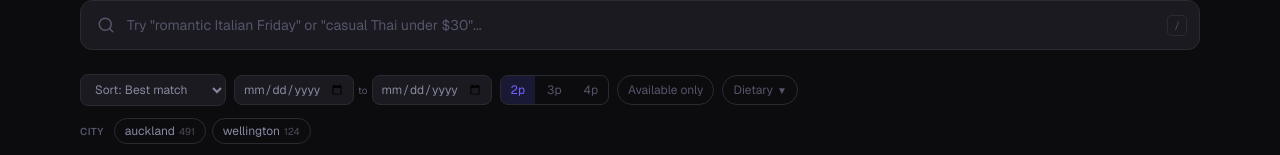
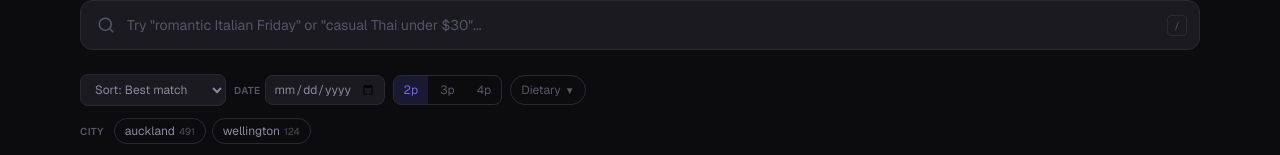
Before and after one commit to alex-south/first-table-scanner, a Next.js app: page / in a window 1280 px wide. Shown: the part 133-288 px from the top of the page. Built offline with nearby package versions, Linux system fonts and the light colour scheme.

Commit message:
Remove Available Only button, clarify date picker UX
Single date: pick a date and it filters to that day.
Range: the 'to' input appears after picking a start date.
Removed availableOnly toggle — redundant with date/filter logic.

Co-Authored-By: Claude Opus 4.6 (1M context) <noreply@anthropic.com>

```diff
--- a/src/components/DiscoverView.tsx
+++ b/src/components/DiscoverView.tsx
@@ -90,7 +90,7 @@ export function DiscoverView({ restaurants, lastUpdated }: DiscoverViewProps) {
   }, [restaurants, userPrefs]);
 
   const results = useMemo(() => {
-    // Apply filters first (including availableOnly) so search only sees relevant restaurants
+    // Apply filters first so search only sees relevant restaurants
     let result = applyFilters(scoredRestaurants, filters);
 
     // Then search within filtered set
--- a/src/components/FilterChips.tsx
+++ b/src/components/FilterChips.tsx
@@ -12,7 +12,6 @@ export interface Filters {
   dateFrom: string | null;
   dateTo: string | null;
   partySize: number;
-  availableOnly: boolean;
   sortBy: "match" | "rating" | "value" | "name";
 }
 
@@ -25,7 +24,6 @@ export const DEFAULT_FILTERS: Filters = {
   dateFrom: null,
   dateTo: null,
   partySize: 2,
-  availableOnly: false,
   sortBy: "match",
 };
 
@@ -108,7 +106,7 @@ export function FilterChips({ restaurants, filters, onChange }: FilterChipsProps
 
   const hasActiveFilters =
     filters.cuisine || filters.city || filters.priceTag || filters.vibe ||
-    filters.dietary || filters.dateFrom || filters.dateTo || filters.availableOnly;
+    filters.dietary || filters.dateFrom || filters.dateTo;
 
   return (
     <div className="flex flex-col gap-3">
@@ -125,33 +123,36 @@ export function FilterChips({ restaurants, filters, onChange }: FilterChipsProps
           <option value="name">Sort: A-Z</option>
         </select>
 
-        {/* Date filter: single date or range */}
+        {/* Date: pick a date, or add an end date for a range */}
         <div className="flex items-center gap-1">
+          <span className="text-[10px] font-semibold uppercase tracking-wider text-[var(--color-text-dim)]">Date</span>
           <input
             type="date"
             value={filters.dateFrom || ""}
-            onChange={(e) => {
-              const val = e.target.value || null;
-              // If setting a single date and no "to" date exists, just filter to that day
-              set({ dateFrom: val });
-            }}
+            onChange={(e) => set({ dateFrom: e.target.value || null })}
             className={`text-xs px-2 py-1.5 rounded-lg border bg-[var(--color-bg-input)] outline-none cursor-pointer w-[120px] ${
               filters.dateFrom
                 ? "border-[var(--color-accent)]/40 text-[var(--color-text)]"
                 : "border-[var(--color-border)] text-[var(--color-text-muted)]"
             }`}
           />
+          {filters.dateFrom && (
+            <>
               <span className="text-[10px] text-[var(--color-text-dim)]">to</span>
               <input
                 type="date"
                 value={filters.dateTo || ""}
+                min={filters.dateFrom}
                 onChange={(e) => set({ dateTo: e.target.value || null })}
+                placeholder="End (optional)"
                 className={`text-xs px-2 py-1.5 rounded-lg border bg-[var(--color-bg-input)] outline-none cursor-pointer w-[120px] ${
                   filters.dateTo
                     ? "border-[var(--color-accent)]/40 text-[var(--color-text)]"
-                : "border-[var(--color-border)] text-[var(--color-text-muted)]"
+                    : "border-[var(--color-border)] text-[var(--color-text-dim)]"
                 }`}
               />
+            </>
+          )}
           {(filters.dateFrom || filters.dateTo) && (
             <button
               onClick={() => set({ dateFrom: null, dateTo: null })}
@@ -178,18 +179,6 @@ export function FilterChips({ restaurants, filters, onChange }: FilterChipsProps
             </button>
           ))}
         </div>
-
-        {/* Available only toggle */}
-        <button
-          onClick={() => set({ availableOnly: !filters.availableOnly })}
-          className={`text-xs px-2.5 py-1.5 rounded-full border transition-all ${
-            filters.availableOnly
-              ? "border-[var(--color-success)]/30 bg-[var(--color-success)]/10 text-[var(--color-success)]"
-              : "border-[var(--color-border)] text-[var(--color-text-dim)] hover:border-[var(--color-border-light)]"
-          }`}
-        >
-          Available only
-        </button>
 
         {/* Dietary toggle */}
         <button
@@ -235,9 +224,6 @@ export function FilterChips({ restaurants, filters, onChange }: FilterChipsProps
 export function applyFilters(restaurants: Restaurant[], filters: Filters): Restaurant[] {
   let result = restaurants;
 
-  if (filters.availableOnly) {
-    result = result.filter((r) => r.slots.length > 0);
-  }
   if (filters.cuisine) {
     result = result.filter((r) => r.cuisines.some((c) => c === filters.cuisine));
   }
```
Lines whose indentation alone changed are shown as unchanged.
